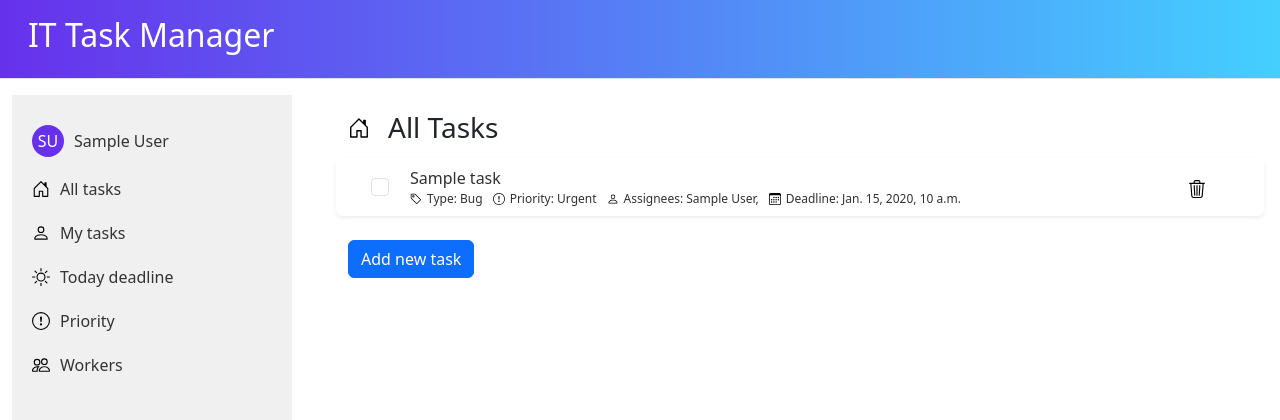
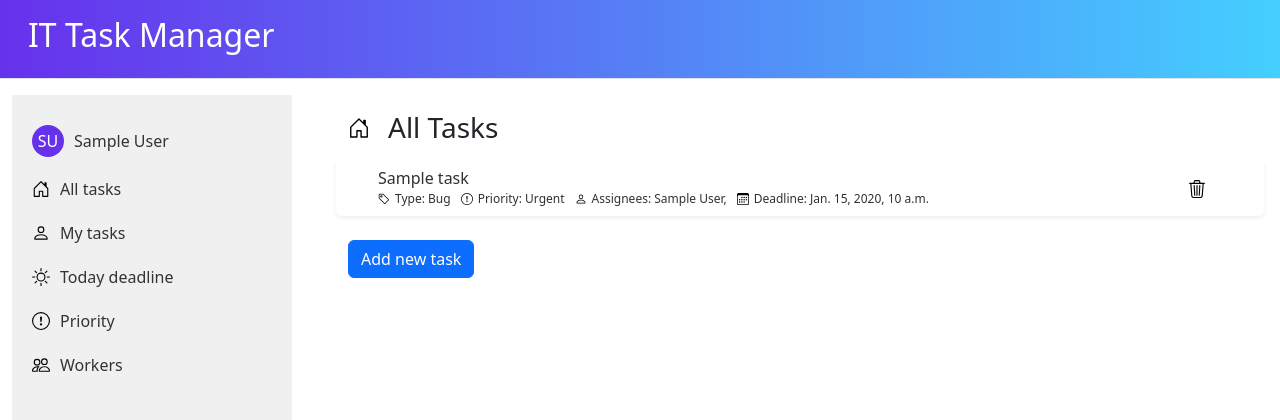
Before and after one commit to oleksandra-shershen/task-manager, a Django app: page /tasks/ in a window 1280 px wide. Shown: the top 420 px of the page. Run offline with Django 4.2, Linux system fonts and the light colour scheme; a user stored in the database is signed in; tables that the repository leaves empty hold one stand-in row (values such as "Sample post").

Commit message:
Remove checkbox in task list

```diff
--- a/templates/includes/task_list.html
+++ b/templates/includes/task_list.html
@@ -84,11 +84,6 @@
   <div>
     <div class="taskItem">
       <div class="hover">
-        <form class="complete-task">
-          <span>
-               <input class="form-check-input" type="checkbox" value=""/>
-               </span>
-        </form>
         <a role="button" href="#">
           <span class="task-title">{{ task.name }}</span>
           <div class="d-flex detail-info-box">
@@ -126,11 +121,7 @@
                   <span class="deadline-info">
                   <img class="deadline-info-icon" src="/static/img/calendar-deadline.svg" alt="Bootstrap" width="12"
                        height="12">
-                  {% if task.deadline < today_date %}
                   <span class="deadline-info-text">Deadline: {{ task.deadline }}</span>
-                  {% else %}
-                  <span class="deadline-info-text">Deadline: {{ task.deadline }}</span>
-                  {% endif %}
                   </span>
                   </span>
             {% endif %}
```
